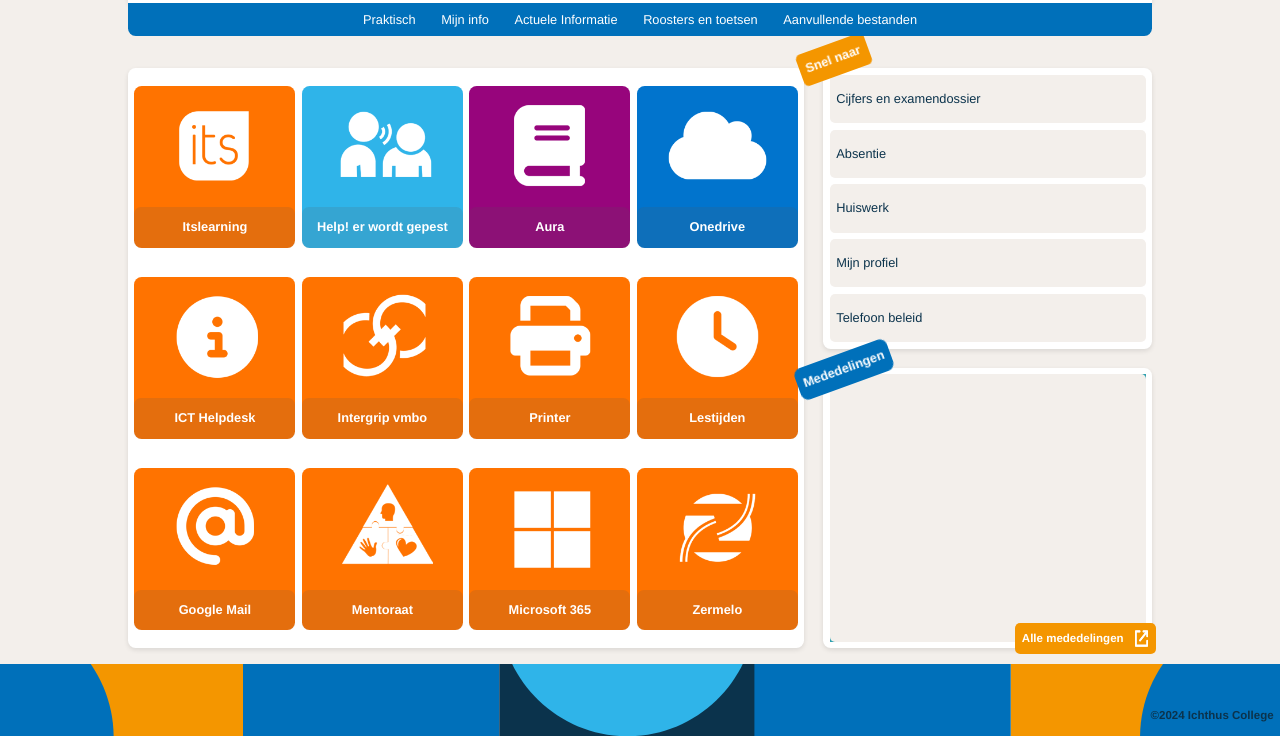
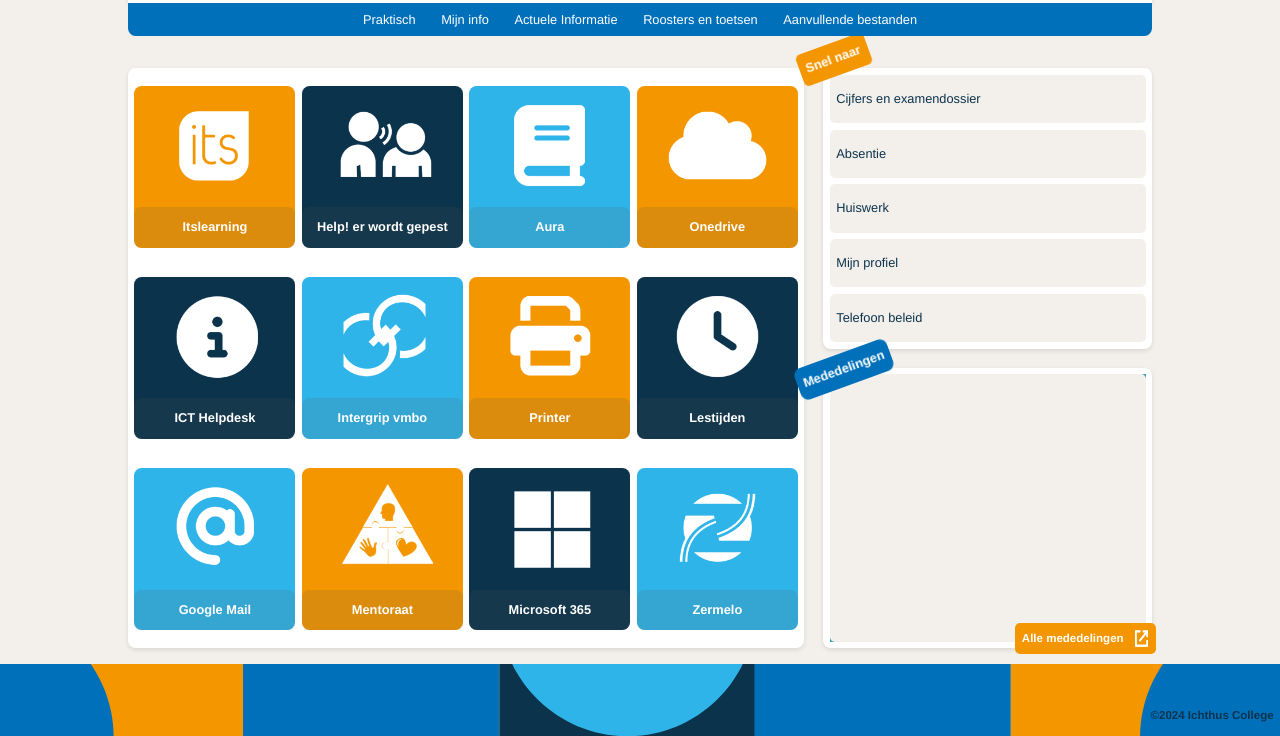
Before and after one commit to Djgz/projectLLPortaal, a plain HTML site: page index.html in a window 1280 px wide. Shown: the part 64-800 px from the top of the page. Drawn offline with Linux system fonts and the light colour scheme.

Commit message:
short fixes

```diff
--- a/index.html
+++ b/index.html
@@ -9,7 +9,7 @@
 <body>
     <header id="margin">
         <a class="branding" href="index.html">
-            <img src="imgs/logo-ichthuscollege.png" alt="ichtuslogo" class="logo">
+            <img src="imgs/logo-ichthuscollege.png" alt="ichthuslogo" class="logo">
             <p>Leerlingenportaal</p>
         </a>
 
@@ -40,8 +40,8 @@
                 <img src="imgs/shortcuts/bully.png" alt="Stop pesten">
                 <p>Help! er wordt gepest</p>
             </a>
-            <a class="shortcut" id="Aura">
-                <img src="imgs/shortcuts/aura.png" alt="Aura Libart">
+            <a class="shortcut" id="aura">
+                <img src="imgs/shortcuts/aura.png" alt="Aura Library">
                 <p>Aura</p>
             </a>
             <a class="shortcut" id="onedrive">
@@ -72,7 +72,7 @@
                 <img src="imgs/shortcuts/mentoraat.png" alt="Mentoraat">
                 <p>Mentoraat</p>
             </a>
-            <a class="shortcut" id="Office">
+            <a class="shortcut" id="office">
                 <img src="imgs/shortcuts/ms.png" alt="Office 365">
                 <p>Microsoft 365</p>
             </a>
--- a/styles/index.css
+++ b/styles/index.css
@@ -1,5 +1,5 @@
 /* complete herschrijving van de css , zelfde classes enz. maar nu 90% responsive*/
-/* Written by: David Zijlstra, Bart Beusekom*/
+/* Written by: David Zijlstra, Bart van Beusekom*/
 
 /* Globale Stijlen Die je kan oproepen met behulp van een var*/
 :root {
@@ -43,7 +43,7 @@ body {
 
 }
 
-/*marging wrapper*/
+/*margin wrapper*/
 #margin {
     margin-left: var(--main-margin);
     margin-right: var(--main-margin);
@@ -116,15 +116,16 @@ header {
     z-index: 5;
 }
 
-.mainMenu > a {
+.menuLink{
     color: var(--light-text);
     padding: var(--padding) 0.5vw;
     border-radius: var( --small-radius);
     transition: background-color 0.2s ease-in-out;
 }
 
-.mainMenu > a:hover {
+.menuLink:hover {
     background-color: #74b6e2; /*subject to change*/
+    cursor: pointer;
 }
 
 /* Wrapper van de pagina */
@@ -188,21 +189,60 @@ header {
 }
 
 /* aangepaste styles van de shortcuts */
+#its{
+    background-color: var(--highlight-color);
+}
+
 #bully {
+    background-color: var(--dark-text);
+}
+#bully > p{
+    margin: 0;
+    overflow: hidden;
+}
+
+#aura {
     background-color: var(--primary-light-color);
 }
 
-#bully >p{
-    margin: 0;
-    overflow: hidden;
-}
-#Aura {
-    background-color: #97057c;
+#onedrive {
+    background-color: var(--highlight-color);
 }
 
-#onedrive {
-    background-color: #0174cd;
+#helpdesk{
+    background-color: var(--dark-text);
 }
+
+#intergrip{
+    background-color: var(--primary-light-color);
+}
+
+#printen{
+    background-color: var(--highlight-color);
+}
+
+#tijden{
+    background-color: var(--dark-text);
+}
+
+#mail{
+    background-color: var(--primary-light-color);
+}
+
+#mentoraat{
+    background-color: var(--highlight-color);
+}
+
+#office{
+    background-color: var(--dark-text);
+}
+
+#zerm{
+    background-color: var(--primary-light-color);
+}
+
+
+
 
 /* Internal Links */
 .snelNaarSection {
@@ -249,6 +289,7 @@ header {
     transform: scale(104%);
     box-shadow: 0 2px 5px rgba(0, 0, 0, 0.095);
     background-color: #ebe6e3;
+    cursor: pointer;
 }
 
 .snellinks > a {
@@ -336,7 +377,7 @@ header {
 }
 
 
-/* Footer */
+/* footer */
 section {
     background-image: url(decal-banner.svg);
     height: 9vh;
```
